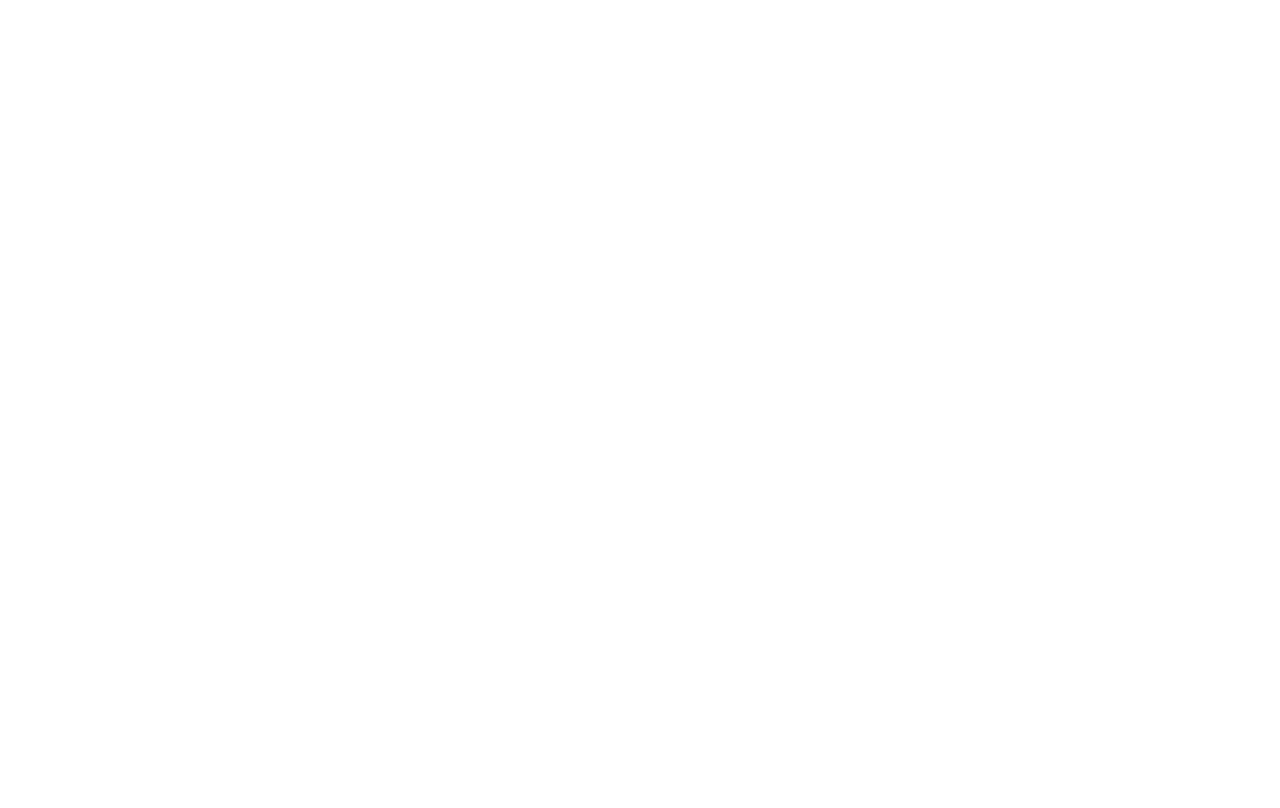
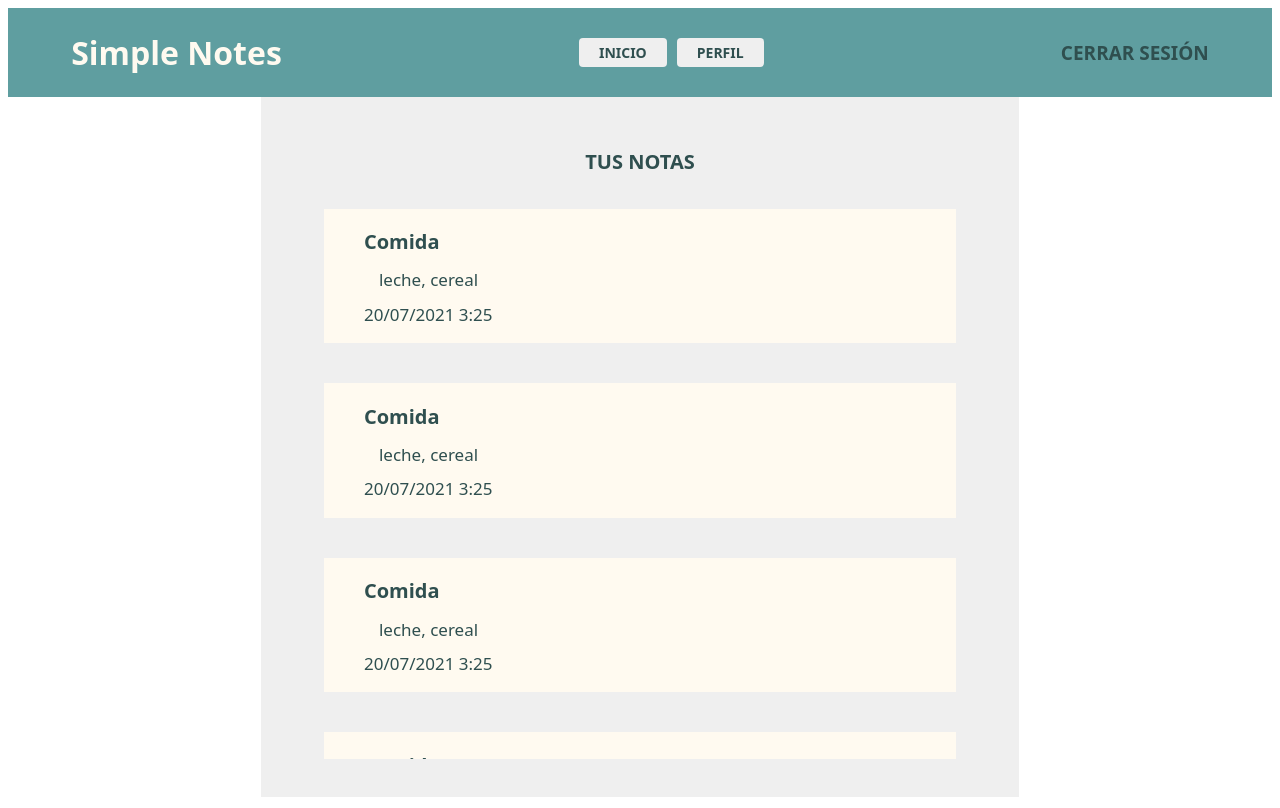
Before and after one commit to SolisLeandro/Proyecto-corto-Calidad-del-software, a React app: page /home/notes in a window 1280 px wide. Built offline with nearby package versions, Linux system fonts and the light colour scheme.

Commit message:
[new] home

```diff
--- a/src/components/App.jsx
+++ b/src/components/App.jsx
@@ -1,6 +1,7 @@
 import React from "react"
 import { BrowserRouter, Switch, Route, Link, HashRouter, Redirect } from "react-router-dom"
 import Login from "../pages/login/login.jsx"
+import Home from "../pages/home/home.jsx"
 
 const App = () => {
     return (
@@ -8,6 +9,7 @@
             <Switch>
                 <Redirect exact from="/" to="/login" />
                 <Route path="/login"> <Login></Login></Route>
+                <Route path="/home"> <Home></Home></Route>
             </Switch>
         </BrowserRouter>
     )
--- /dev/null
+++ b/src/pages/home/home.jsx
@@ -0,0 +1,20 @@
+import React from "react"
+import { BrowserRouter, Switch, Route, Link, HashRouter, Redirect } from "react-router-dom"
+import Topbar from "../../components/topbar/topbar"
+import Notes from "../notes/notes"
+import Profile from "../profile/profile"
+
+const Home = () => {
+    return (
+        <BrowserRouter>
+            <Topbar/>
+            <Switch>
+                <Redirect exact from="/home" to="/home/notes" />
+                <Route path="/home/notes"> <Notes></Notes></Route>
+                <Route path="/home/profile"> <Profile></Profile></Route>
+            </Switch>
+        </BrowserRouter>
+    )
+}
+
+export default Home
--- /dev/null
+++ b/src/pages/notes/notes.css
@@ -0,0 +1,24 @@
+.notes-general-div {
+    margin: 0% 20%;
+    background-color: #efefef;
+    margin-top: 0px;
+    height: 78vh;
+    padding: 3% 5%;
+    display: flex;
+    flex-direction: column;
+    align-items: center;
+}
+
+.notes-title {
+    color: darkslategrey;
+    font-family: system-ui;
+    font-weight: 900;
+    font-size: 20px;
+    text-transform: uppercase;
+}
+
+.notes-scroll-div {
+    display: flex;
+    flex-direction: column;
+    overflow: auto;
+}
--- /dev/null
+++ b/src/pages/notes/notes.jsx
@@ -0,0 +1,82 @@
+import React from "react"
+import './notes.css'
+import StickyNote from "../../components/stickyNote/stickyNote"
+
+
+const Notes = () => {
+
+    const temporalData=[
+        {
+            title: "Comida",
+            content: "leche, cereal",
+            date: "20/07/2021 3:25"
+        },
+        {
+            title: "Comida",
+            content: "leche, cereal",
+            date: "20/07/2021 3:25"
+        },
+        {
+            title: "Comida",
+            content: "leche, cereal",
+            date: "20/07/2021 3:25"
+        },
+        {
+            title: "Comida",
+            content: "leche, cerealleche, cerealleche, cerealleche, cerealleche, cerealleche, cerealleche, cerealleche, cerealleche, cerealleche, cerealleche, cerealleche, cereal",
+            date: "20/07/2021 3:25"
+        },
+        {
+            title: "Comida",
+            content: "leche, cereal",
+            date: "20/07/2021 3:25"
+        },
+        {
+            title: "Comida",
+            content: "leche, cereal",
+            date: "20/07/2021 3:25"
+        },
+        {
+            title: "Comida",
+            content: "leche, cerealleche, cerealleche, cerealleche, cerealleche, cerealleche, cerealleche, cerealleche, cerealleche, cerealleche, cerealleche, cerealleche, cereal",
+            date: "20/07/2021 3:25"
+        },
+        {
+            title: "Comida",
+            content: "leche, cereal",
+            date: "20/07/2021 3:25"
+        },
+        {
+            title: "Comida",
+            content: "leche, cereal",
+            date: "20/07/2021 3:25"
+        },
+        {
+            title: "Comida",
+            content: "leche, cerealleche, cerealleche, cerealleche, cerealleche, cerealleche, cerealleche, cerealleche, cerealleche, cerealleche, cerealleche, cerealleche, cereal",
+            date: "20/07/2021 3:25"
+        },
+        {
+            title: "Comida",
+            content: "leche, cereal",
+            date: "20/07/2021 3:25"
+        },
+
+    ]
+    return (
+        <div className="notes-general-div">
+            <h1 className="notes-title">Tus notas</h1>
+            <div className="notes-scroll-div">
+                {temporalData.map((element)=>{
+                    return (
+                        <div style={{margin:"20px 0px",width:"100%"}}>
+                            <StickyNote title={element.title} content={element.content} date={element.date} />
+                        </div>
+                    )
+                })}
+            </div>
+        </div>
+    )
+}
+
+export default Notes
```
